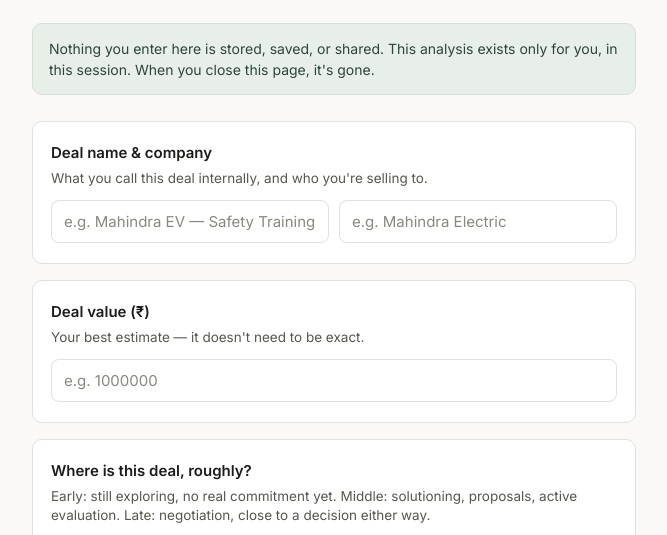
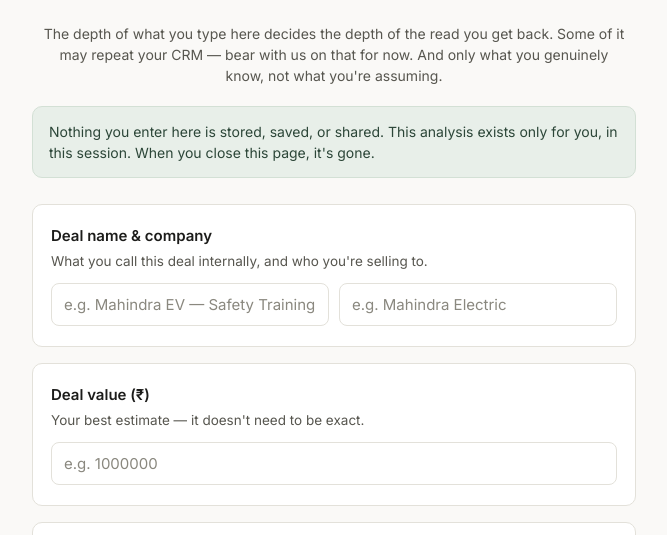
Before and after one commit to rshankaram/clearpipe-freshbuild-v1, a website: page index.html in a window 1280 px wide. Shown: the part 190-725 px from the top of the page, without its empty margins (306-973 px from the left). Drawn offline with Linux system fonts and the light colour scheme.

Commit message:
Add files via upload

```diff
--- a/index.html
+++ b/index.html
@@ -475,6 +475,13 @@
   .download-row{
     margin-top:6px;
   }
+  .input-expectation{
+    font-size:14px;
+    color:var(--ink-soft);
+    text-align:center;
+    margin:0 0 20px;
+    padding:0 8px;
+  }
 </style>
 </head>
 <body>
@@ -485,6 +492,8 @@
     <p class="role-label">Deal Analysis Assistant</p>
     <h1>What's really happening in this deal?</h1>
   </header>
+
+  <p class="input-expectation">The depth of what you type here decides the depth of the read you get back. Some of it may repeat your CRM — bear with us on that for now. And only what you genuinely know, not what you're assuming.</p>
 
   <div class="privacy" id="privacy-banner">
     Nothing you enter here is stored, saved, or shared. This analysis exists only for you, in this session. When you close this page, it's gone.
@@ -717,7 +726,7 @@
 
   <div id="tier2-form-view">
     <p class="section-title">The complete picture</p>
-    <p class="section-intro">Five more questions. Same rules — nothing here is stored, and this builds on the analysis you already have.</p>
+    <p class="section-intro">Five more questions. Same rules — nothing here is stored, and this builds on the analysis you already have. Think through every angle you can before answering each one — the more you give here, the more this can actually tell you.</p>
 
     <form id="tier2-form">
 
@@ -1211,6 +1220,10 @@
     tacticalBlockData = data.tacticalBlock || { whatIdDoNext:'', oneThingToWatch:'', closingLine:'' };
     tacticalAcknowledgment = data.acknowledgment || '';
     actionNextConversationText = data.nextConversation || '';
+
+    // The rep has now answered the claim (confirmed or corrected) — it doesn't need
+    // to stay on screen once "What to do about it" appears.
+    document.getElementById('claim-card').style.display = 'none';
 
     document.getElementById('action-section').style.display = 'block';
 
```
